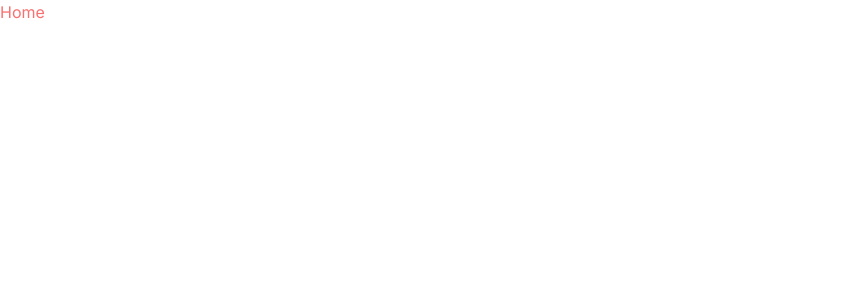
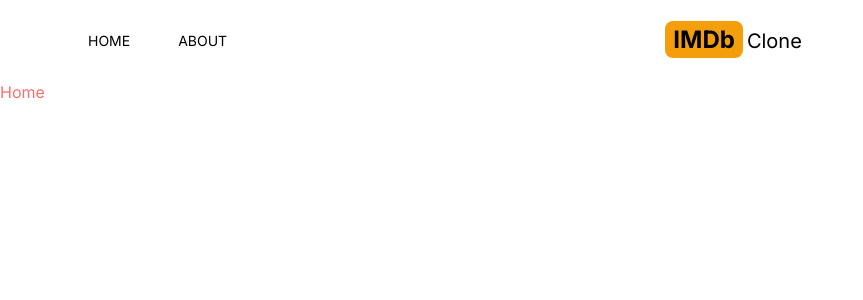
Before and after one commit to mousahmed/imdb-clone, a Next.js app: page / in a window 1280 px wide. Shown: the top 300 px of the page, without its empty margins (0-863 px from the left). Built offline with nearby package versions, Linux system fonts and the light colour scheme.

Commit message:
Created the header section

```diff
--- a/src/app/layout.tsx
+++ b/src/app/layout.tsx
@@ -1,22 +1,31 @@
-import './globals.css'
-import type { Metadata } from 'next'
-import { Inter } from 'next/font/google'
+import Header from "@/components/header";
+import "./globals.css";
+import type { Metadata } from "next";
+import { Inter } from "next/font/google";
 
-const inter = Inter({ subsets: ['latin'] })
+const inter = Inter({ subsets: ["latin"] });
 
 export const metadata: Metadata = {
-  title: 'IMDb Clone',
-  description: 'This is the IMDb Clone Website',
-}
+  title: "IMDb Clone",
+  description: "This is the IMDb Clone Website",
+};
 
 export default function RootLayout({
   children,
 }: {
-  children: React.ReactNode
+  children: React.ReactNode;
 }) {
   return (
     <html lang="en">
-      <body className={inter.className}>{children}</body>
+      <body className={inter.className}>
+        {/* Header */}
+        <Header />
+        {/* Navbar */}
+
+        {/* Searchbox */}
+
+        {children}
+      </body>
     </html>
-  )
+  );
 }
--- /dev/null
+++ b/src/components/header.tsx
@@ -0,0 +1,29 @@
+import Link from "next/link";
+import MenuItem from "./menu-item";
+import { AiFillHome } from "react-icons/ai";
+import { BsFillInfoCircleFill } from "react-icons/bs";
+interface Props {}
+
+function Header({}: Props) {
+  return (
+    <div className="flex justify-between mx-2 max-w-6xl sm:mx-auto items-center py-6">
+      <div className="flex">
+        <MenuItem title="HOME" address="/" Icon={AiFillHome} />
+        <MenuItem title="ABOUT" address="/about" Icon={BsFillInfoCircleFill} />
+      </div>
+      <div className="">
+        <Link href="/">
+          <h2 className="text-2xl">
+            <span className="font-bold bg-amber-500 py-1 px-2 rounded-lg mr-1">
+              IMDb
+            </span>
+            <span className="text-xl hidden sm:inline">Clone</span>
+          </h2>
+        </Link>
+      </div>
+      <div className=""></div>
+    </div>
+  );
+}
+
+export default Header;
--- /dev/null
+++ b/src/components/menu-item.tsx
@@ -0,0 +1,21 @@
+import Link from "next/link";
+import type { IconType } from "react-icons";
+
+interface Props {
+  title: string;
+  address: string;
+  Icon: IconType;
+}
+
+function MenuItem({ title, address, Icon }: Props) {
+  return (
+    <div>
+      <Link href={address} className="mx-4 lg:mx-6 hover:text-amber-600">
+        <Icon className="text-2xl sm:hidden mx-2" />
+        <p className="hidden sm:inline my-2 text-sm">{title}</p>
+      </Link>
+    </div>
+  );
+}
+
+export default MenuItem;
```
Also changed, not shown: package.json (+5 -4 lines), 1 other file (tests, documents, lock files or other folders).
